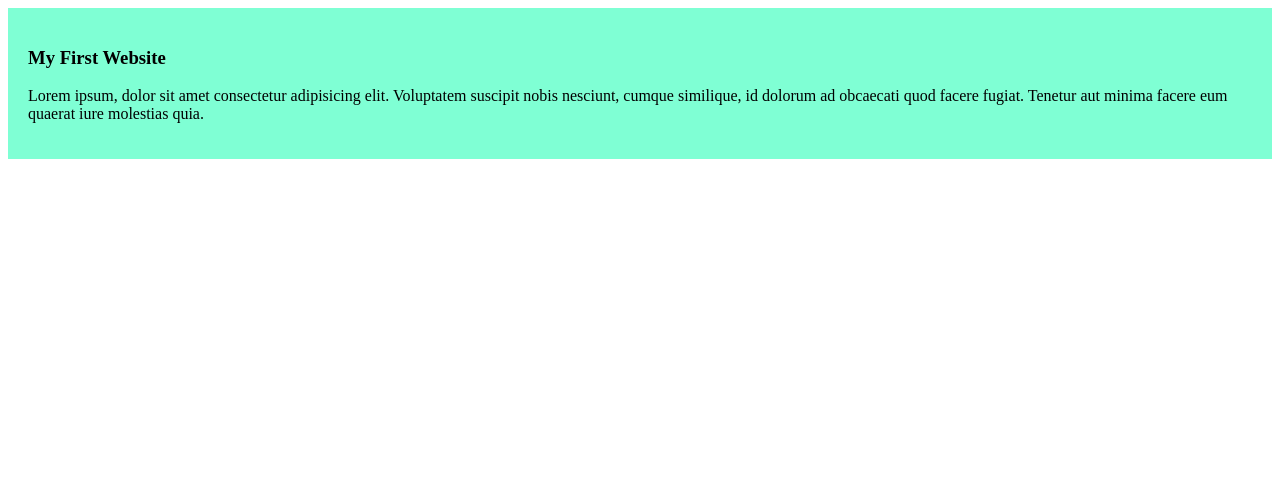
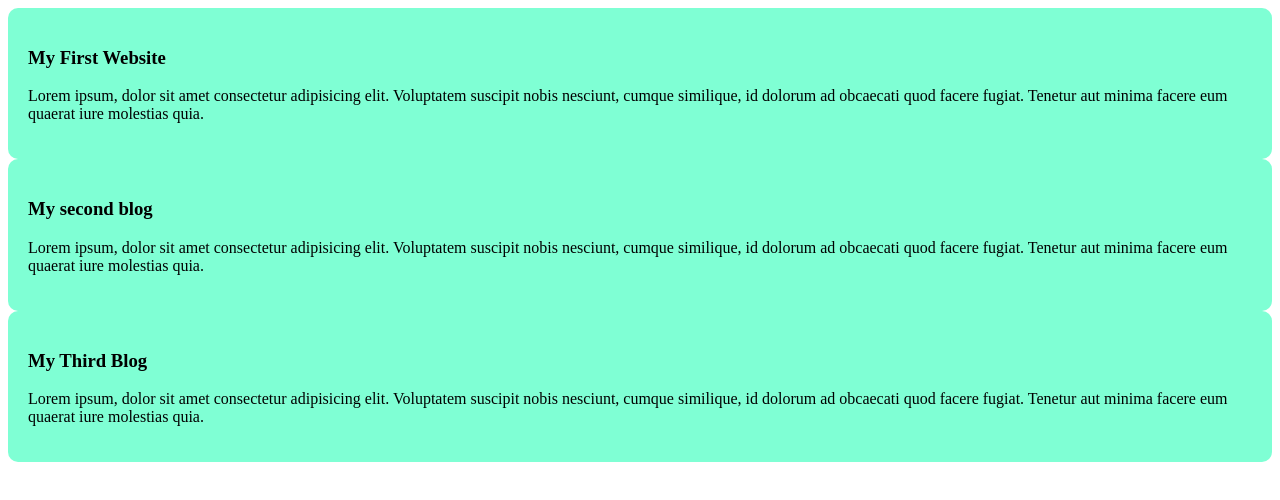
Before and after one commit to thewolf-ayat/my-simple-website, a plain HTML site: page index.html in a window 1280 px wide. Drawn offline with Linux system fonts and the light colour scheme.

Commit message:
added the second and third blog

```diff
--- a/index.html
+++ b/index.html
@@ -18,5 +18,17 @@
         <p>Lorem ipsum, dolor sit amet consectetur adipisicing elit. Voluptatem suscipit nobis nesciunt, cumque similique, id dolorum ad obcaecati quod facere fugiat. Tenetur aut minima facere eum quaerat iure molestias quia.</p>
 
        </div>
+    <div>
+       <h3>My second blog</h3>
+
+        <p>Lorem ipsum, dolor sit amet consectetur adipisicing elit. Voluptatem suscipit nobis nesciunt, cumque similique, id dolorum ad obcaecati quod facere fugiat. Tenetur aut minima facere eum quaerat iure molestias quia.</p>
+
+       </div>
+    <div>
+       <h3>My Third Blog</h3>
+
+        <p>Lorem ipsum, dolor sit amet consectetur adipisicing elit. Voluptatem suscipit nobis nesciunt, cumque similique, id dolorum ad obcaecati quod facere fugiat. Tenetur aut minima facere eum quaerat iure molestias quia.</p>
+
+       </div>
 </body>
 </html>
--- a/styles/blog.css
+++ b/styles/blog.css
@@ -3,5 +3,7 @@
    background-color: aquamarine;
 
     padding: 20px;
+    margin: top: 20px;
+    border-radius: 10px;
 
 }
```
